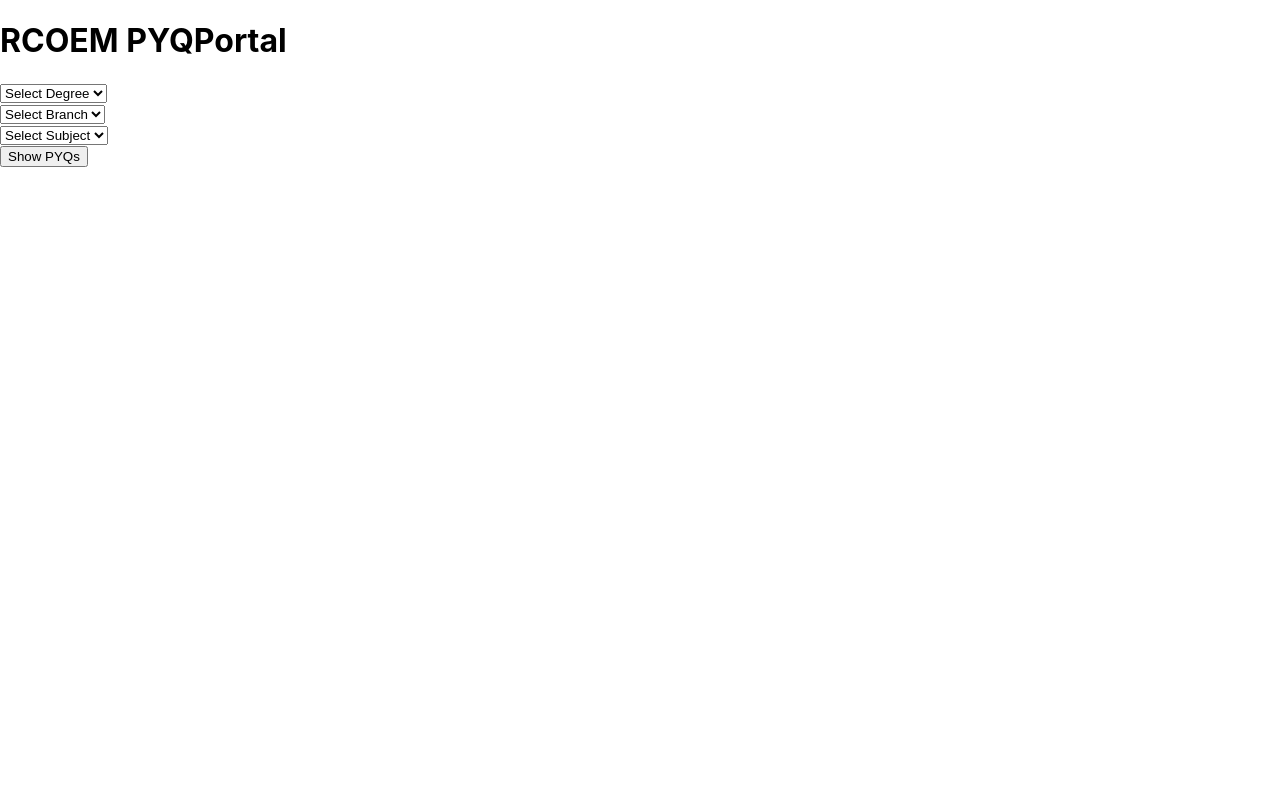
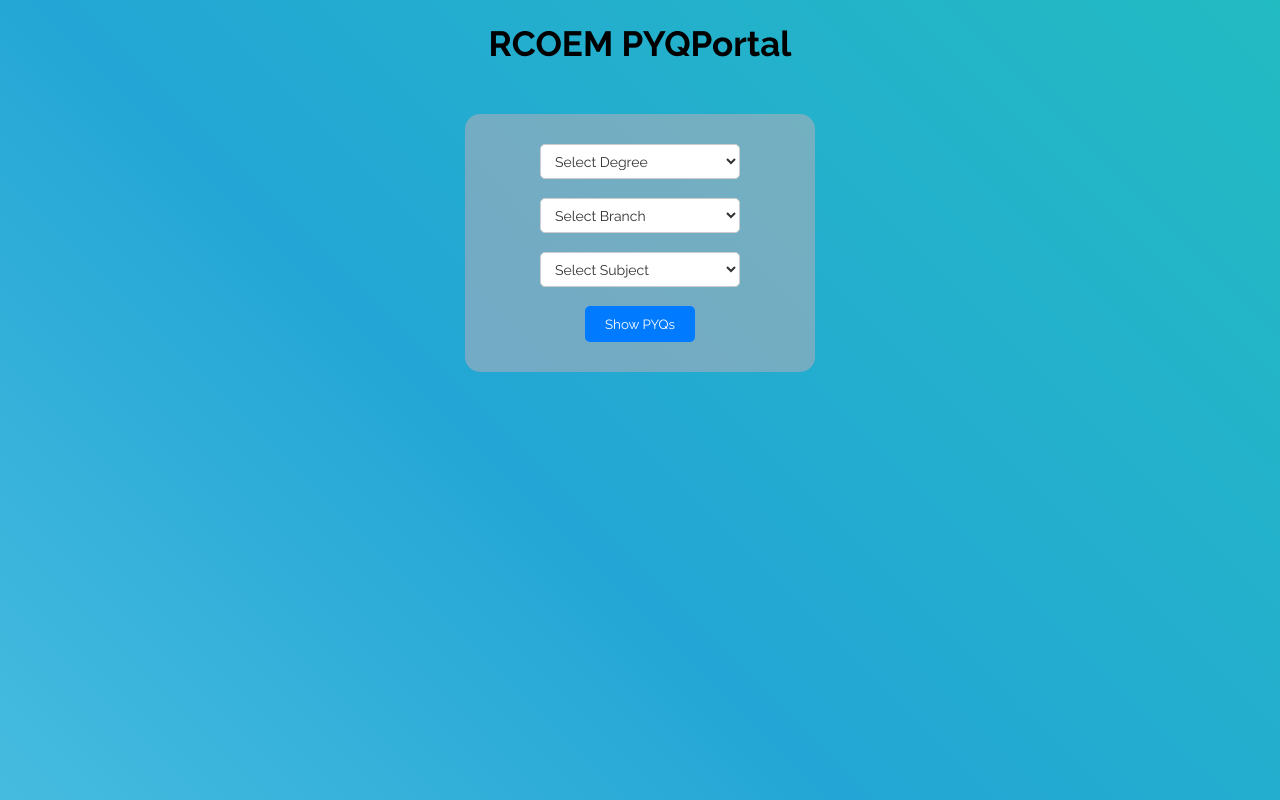
Before and after one commit to shehzansk/RCOEM-PYQ-PORTAL, a React (Create React App) app: page / in a window 1280 px wide. Built offline with nearby package versions, Linux system fonts and the light colour scheme.

Commit message:
updated the CSS part

```diff
--- a/src/App.css
+++ b/src/App.css
@@ -1,38 +1,112 @@
-.App {
-  text-align: center;
+@import url('https://fonts.googleapis.com/css2?family=Raleway:ital,wght@0,100..900;1,100..900&display=swap');
+
+*{
+  font-family: "Raleway", sans-serif;
 }
 
-.App-logo {
-  height: 40vmin;
-  pointer-events: none;
+#mainBody {
+  position: fixed;
+  top: 0;
+  left: 0;
+  width: 100%;
+  height: 100%;
 }
 
-@media (prefers-reduced-motion: no-preference) {
-  .App-logo {
-    animation: App-logo-spin infinite 20s linear;
+body {
+	background: linear-gradient(45deg, #00bcd4, #95ebf7, #23a6d5, #23d5ab);
+	background-size: 400% 400%;
+	animation: shimmer 10s ease infinite;
+	height: 100vh;
+}
+
+@keyframes shimmer {
+	0% {
+		background-position: 0% 50%;
+	}
+	50% {
+		background-position: 100% 50%;
+	}
+	100% {
+		background-position: 0% 50%;
 	}
 }
 
-.App-header {
-  background-color: #282c34;
-  min-height: 100vh;
+h1{
+  display: flex;
+  justify-content: center;
+  align-items: center;
+  font-size: 35px;
+}
+
+button {
+  padding: 10px 20px;
+  background-color: #007bff;
+  color: #fff;
+  border: none;
+  border-radius: 5px;
+  cursor: pointer;
+}
+#downloadLink{
+  color: #ffffff;
+  text-decoration: none;
+}
+
+button:hover {
+  background-color: #0163ca;
+}
+
+select {
+  width: 200px;
+  height: 35px;
+  padding: 8px 10px;
+  border: 1px solid #ccc;
+  border-radius: 5px;
+  cursor: pointer;
+  background-color: #fff;
+  color: #333;
+  font-size: 14px;
+  outline: none;
+}
+select option {
+  background-color: #ffaeae;
+  color: #333;
+  padding: 8px 12px;
+}
+
+select option:hover {
+  background-color: #f0f0f0;
+}
+
+
+#selectBox {
   display: flex;
   flex-direction: column;
   align-items: center;
-  justify-content: center;
-  font-size: calc(10px + 2vmin);
-  color: white;
+  background-color: rgba(244, 174, 174, 0.386);
+  padding: 30px 0 30px 0;
+  width: 350px;
+  margin: 0 auto;
+  margin-top: 50px;
+  border-radius: 15px;
 }
 
-.App-link {
-  color: #61dafb;
+@keyframes fadeIn {
+  from {
+    opacity: 0;
+    transform: translateY(-10px);
+  }
+  to {
+    opacity: 1;
+    transform: translateY(0);
+  }
 }
 
-@keyframes App-logo-spin {
-  from {
-    transform: rotate(0deg);
+select, button {
+  animation: fadeIn 0.5s ease-in-out;
 }
-  to {
-    transform: rotate(360deg);
+
+#downImg{
+  height: 20px;
+  width: 20px;
+  margin-bottom: -4px;
 }
-}
--- a/src/App.js
+++ b/src/App.js
@@ -1,82 +1,15 @@
-import React, { useState } from 'react';
+import React from 'react';
+import Portal from './portal';
+import './App.css'
 
 function App() {
-  const [degree, setDegree] = useState('');
-  const [branch, setBranch] = useState('');
-  const [subject, setSubject] = useState('');
-  const [showLink, setShowLink] = useState(false);
-
-  const branchData = {
-    "be": {
-      "cse": ["Operating System", "Design and Analysis", "Software Engineering"],
-      // Add all remaining subjects here !!!
-    }
-  };
-
-  const subjectDriveLinks = {
-    "Operating System": "https://drive.google.com/drive/folders/18r9armnB3Kx_2RL-Ctr3F_aE-mdyQoMf?usp=sharing",
-    "Design and Analysis": "https://drive.google.com/drive/folders/1xJY18YOsYdg5ZFTXFPE_rgXFCZiGYHhd?usp=sharing",
-    "Software Engineering": "https://drive.google.com/your_SE_link",
-  };
-
-  const handleDegreeChange = (event) => {
-    setDegree(event.target.value);
-    setBranch('');
-    setSubject('');
-    setShowLink(false);
-  };
-
-  const handleBranchChange = (event) => {
-    setBranch(event.target.value);
-    setSubject('');
-    setShowLink(false);
-  };
-
-  const handleSubjectChange = (event) => {
-    setSubject(event.target.value);
-    setShowLink(false);
-  };
-
-  const handleShowLink = () => {
-    setShowLink(true);
-  };
 
   return (
-    <div>
-    <h1>RCOEM PYQPortal</h1>
-      <select value={degree} onChange={handleDegreeChange}>
-        <option value="">Select Degree</option>
-        <option value="be">B.E.</option>
-      </select>
-      <br/>
-      <select value={branch} onChange={handleBranchChange}>
-        <option value="">Select Branch</option>
-        {degree && branchData[degree] &&
-          Object.keys(branchData[degree]).map((key) => (
-            <option key={key} value={key}> {key.toUpperCase()} </option>
-          ))}
-      </select>
-      <br/>
-      <select value={subject} onChange={handleSubjectChange}>
-        <option value="">Select Subject</option>
-        {branch && branchData[degree][branch] &&
-          branchData[degree][branch].map((subj) => (
-            <option key={subj} value={subj}> {subj} </option>
-          ))}
-      </select>
-      <br/>
-      <button onClick={handleShowLink}>Show PYQs</button>
-
-      {showLink && branch !== "" && degree !== "" && subject !== "" && (
-        <div>
-          <br />
-          <button>
-          <a href={subjectDriveLinks[subject]} target="_blank" rel="noopener noreferrer">
-              Click Here To Download
-          </a>
-          </button>
-        </div>
-      )}
+    <div id='mainBody'>
+      <h1>RCOEM PYQPortal</h1>
+      <div id='portalContainer'>
+        <Portal />
+      </div>
 
     </div>
   );
--- /dev/null
+++ b/src/portal.js
@@ -0,0 +1,86 @@
+import React, { useState } from 'react';
+import "./App.css"
+import downloadPng from './components/downloadPng.png'
+
+function Portal() {
+  const [degree, setDegree] = useState('');
+  const [branch, setBranch] = useState('');
+  const [subject, setSubject] = useState('');
+  const [showLink, setShowLink] = useState(false);
+
+  const branchData = {
+    "be": {
+      "cse": ["Operating System", "Design and Analysis", "Software Engineering"],
+      // Add all remaining subjects here !!!
+    }
+  };
+
+  const subjectDriveLinks = {
+    "Operating System": "https://drive.google.com/drive/folders/18r9armnB3Kx_2RL-Ctr3F_aE-mdyQoMf?usp=sharing",
+    "Design and Analysis": "https://drive.google.com/drive/folders/1xJY18YOsYdg5ZFTXFPE_rgXFCZiGYHhd?usp=sharing",
+    "Software Engineering": "https://drive.google.com/your_SE_link",
+  };
+
+  const handleDegreeChange = (event) => {
+    setDegree(event.target.value);
+    setBranch('');
+    setSubject('');
+    setShowLink(false);
+  };
+
+  const handleBranchChange = (event) => {
+    setBranch(event.target.value);
+    setSubject('');
+    setShowLink(false);
+  };
+
+  const handleSubjectChange = (event) => {
+    setSubject(event.target.value);
+    setShowLink(false);
+  };
+
+  const handleShowLink = () => {
+    setShowLink(true);
+  };
+
+  return (
+    <div id='selectBox'>
+      <select value={degree} onChange={handleDegreeChange}>
+        <option value="">Select Degree</option>
+        <option value="be">B.E.</option>
+      </select>
+      <br/>
+      <select value={branch} onChange={handleBranchChange}>
+        <option value="">Select Branch</option>
+        {degree && branchData[degree] &&
+          Object.keys(branchData[degree]).map((key) => (
+            <option key={key} value={key}> {key.toUpperCase()} </option>
+          ))}
+      </select>
+      <br/>
+      <select value={subject} onChange={handleSubjectChange}>
+        <option value="">Select Subject</option>
+        {branch && branchData[degree][branch] &&
+          branchData[degree][branch].map((subj) => (
+            <option key={subj} value={subj}> {subj} </option>
+          ))}
+      </select>
+      <br/>
+      <button onClick={handleShowLink}>Show PYQs</button>
+
+      {showLink && branch !== "" && degree !== "" && subject !== "" && (
+        <div>
+          <br />
+          <button >
+          <a href={subjectDriveLinks[subject]} target="_blank" rel="noopener noreferrer" id='downloadLink'>
+              Click Here To Download <img src={downloadPng} id='downImg'></img>
+          </a>
+          </button>
+        </div>
+      )}
+
+    </div>
+  );
+}
+
+export default Portal;
```
Also changed, not shown: src/components/downloadPng.png (added). Lines whose indentation alone changed are shown as unchanged.
